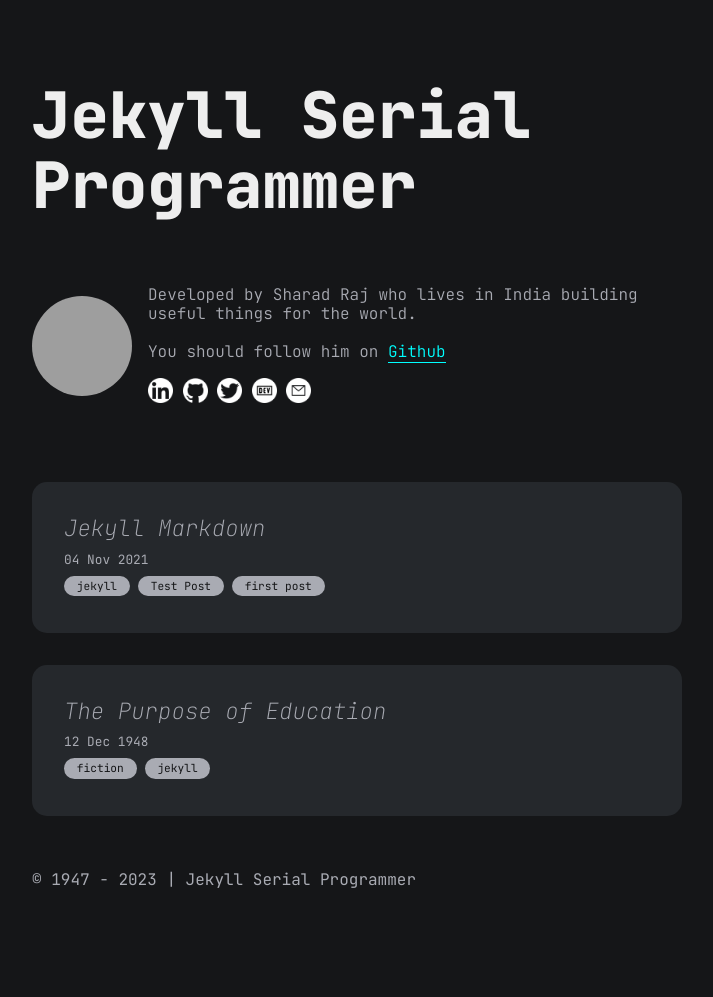
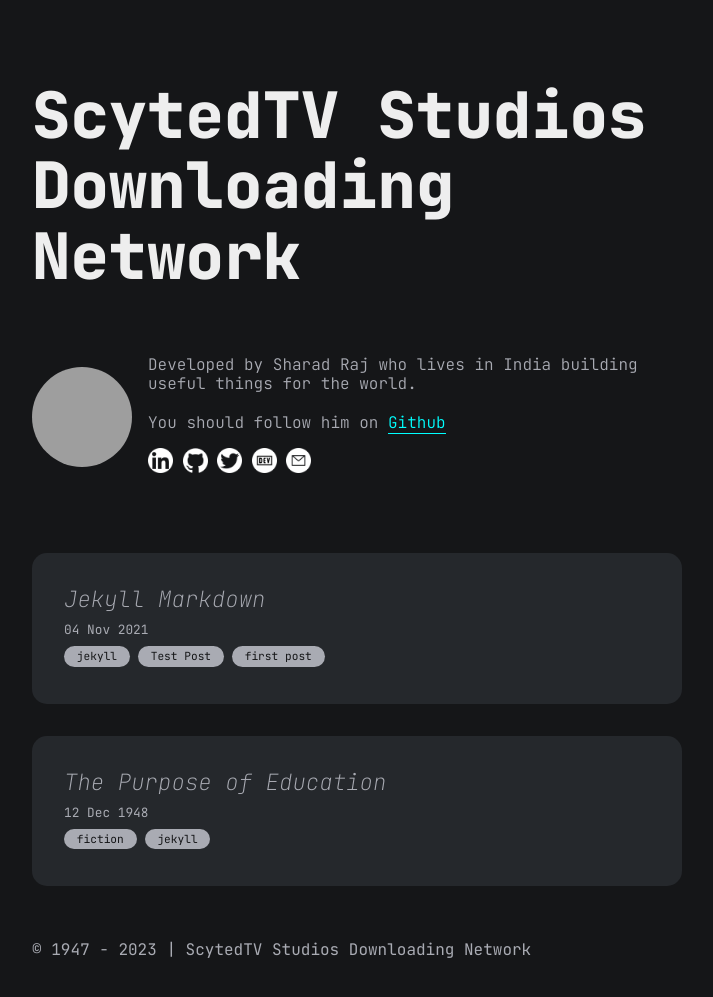
Before and after one commit to ScytedTV-Studios/Downloads, a Jekyll site: the page built from index.md, in a window 1280 px wide, cut to the strip 0-1014 px from the top of the page. Shown: the top 997 px of the strip, without its empty margins (283-996 px from the left). Built offline with Jekyll 4.4.1, drawn with Linux system fonts in a browser that asks for light colours; before the commit the page ends 944 px from its top, so only the background shows below that; grey boxes are pictures that could not be loaded.

Commit message:
Update _config.yml

```diff
--- a/_config.yml
+++ b/_config.yml
@@ -1,10 +1,10 @@
-title: Jekyll Serial Programmer
+title: ScytedTV Studios Downloading Network
 markdown: kramdown
 
 # for atom feed
 author:
-  name: Sharad Raj Singh Maurya
-  email: dev_sharad@outlook.com
+  name: Loyd Osborne
+  email: loyd.osborne@scyted.tv
 
 plugins:
   - jemoji
```
